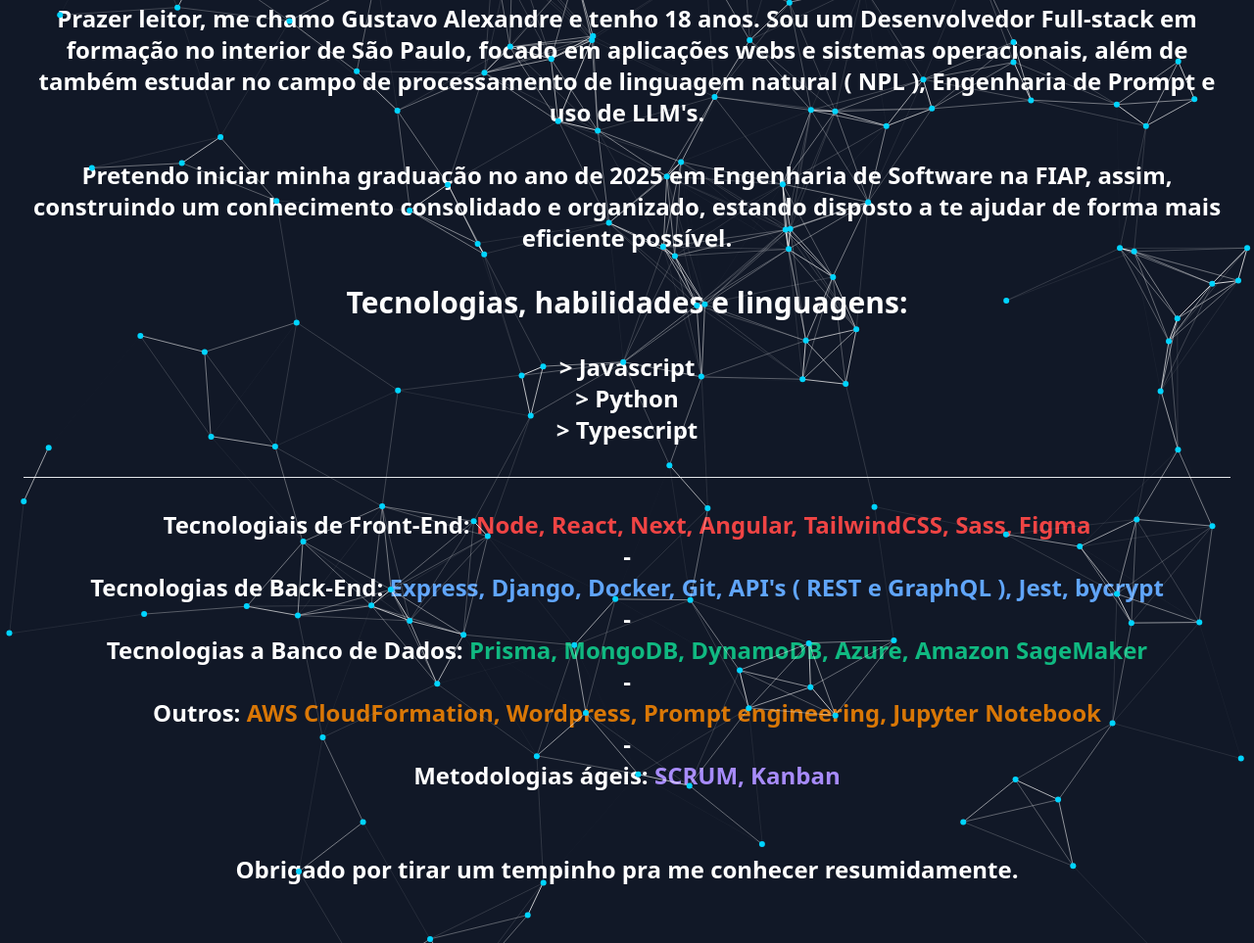
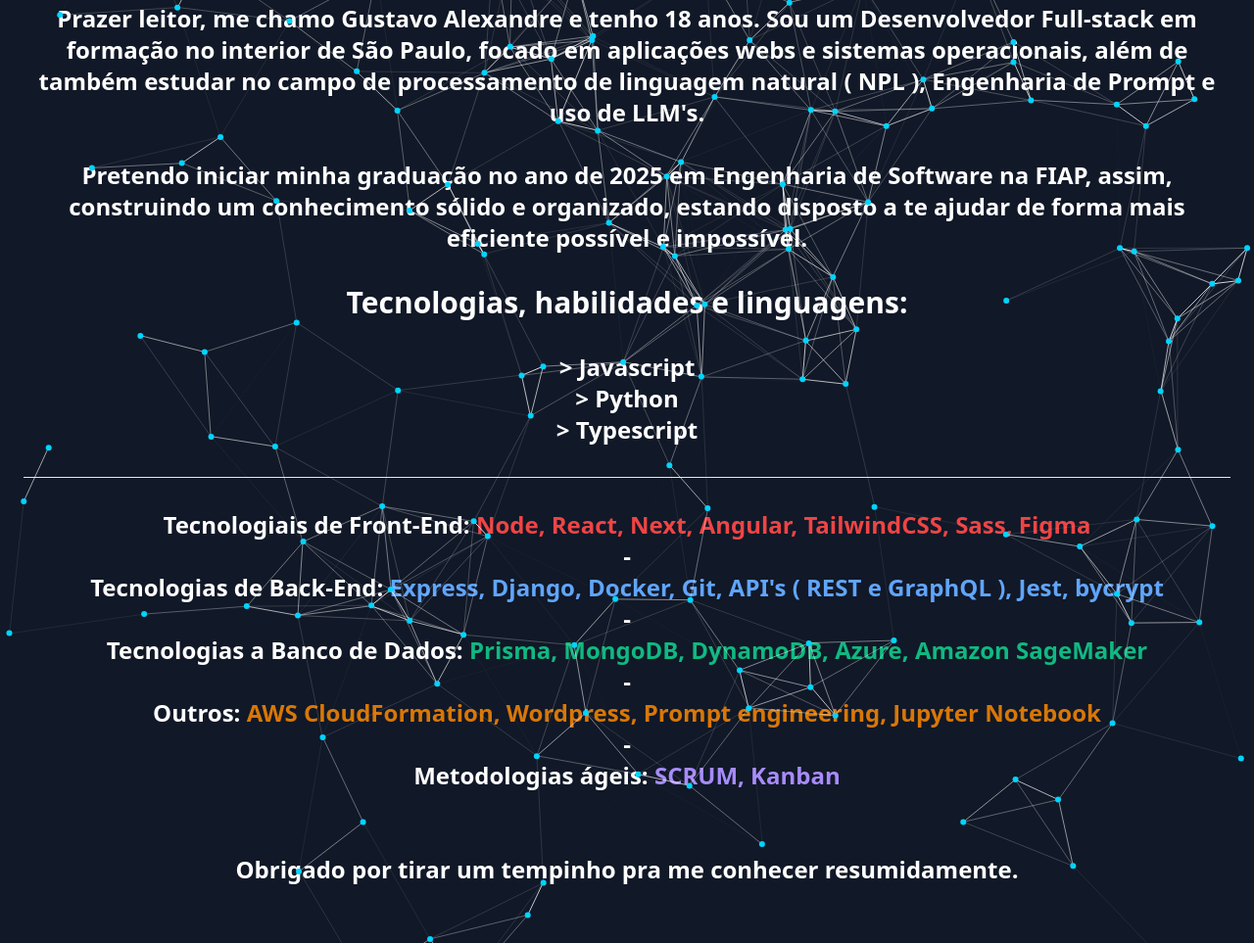
Before and after one commit to AleRzendee/myPortfolio, a website: page index.html in a window 1280 px wide. Shown: the part 768-1731 px from the top of the page at 98% size. Drawn offline with nearby package versions, Linux system fonts and the light colour scheme.

Commit message:
update op

```diff
--- a/index.html
+++ b/index.html
@@ -82,7 +82,8 @@
         <br>
         <p>
             Pretendo iniciar minha graduação no ano de 2025 em Engenharia de Software na FIAP, assim, construindo um
-            conhecimento consolidado e organizado, estando disposto a te ajudar de forma mais eficiente possível.
+            conhecimento sólido e organizado, estando disposto a te ajudar de forma mais eficiente possível e
+            impossível.
         </p>
         <br>
 
```
